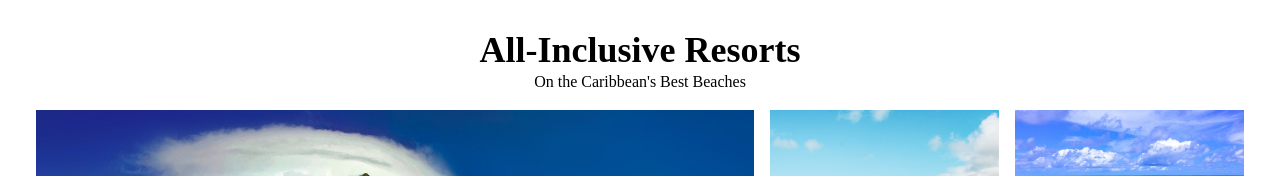
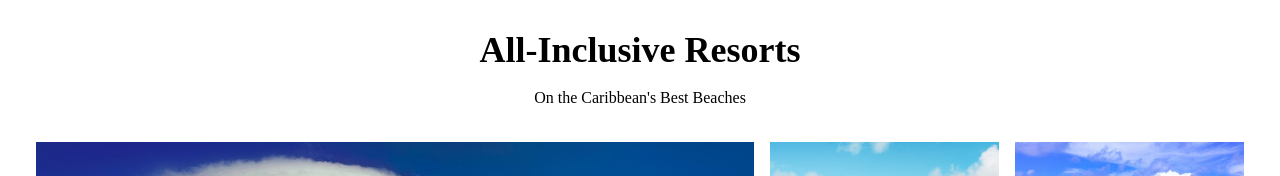
Before and after one commit to AmolShelke2/Travel-website, a React (Create React App) app: page / in a window 1280 px wide. Shown: the part 834-1010 px from the top of the page. Built offline with nearby package versions, Linux system fonts and the light colour scheme.

Commit message:
updated destination component

```diff
--- a/src/components/Destination.jsx
+++ b/src/components/Destination.jsx
@@ -10,7 +10,7 @@ const Destination = () => {
   return (
     <div className="max-w-[1240px] mx-auto py-16 px-4 text-center">
       <h1>All-Inclusive Resorts</h1>
-      <p>On the Caribbean's Best Beaches</p>
+      <p className="py-4">On the Caribbean's Best Beaches</p>
       <div className="grid grid-rows-none md:grid-cols-5 py-4 gap-2 md:gap-4">
         <img
           src={Borabora}
```
